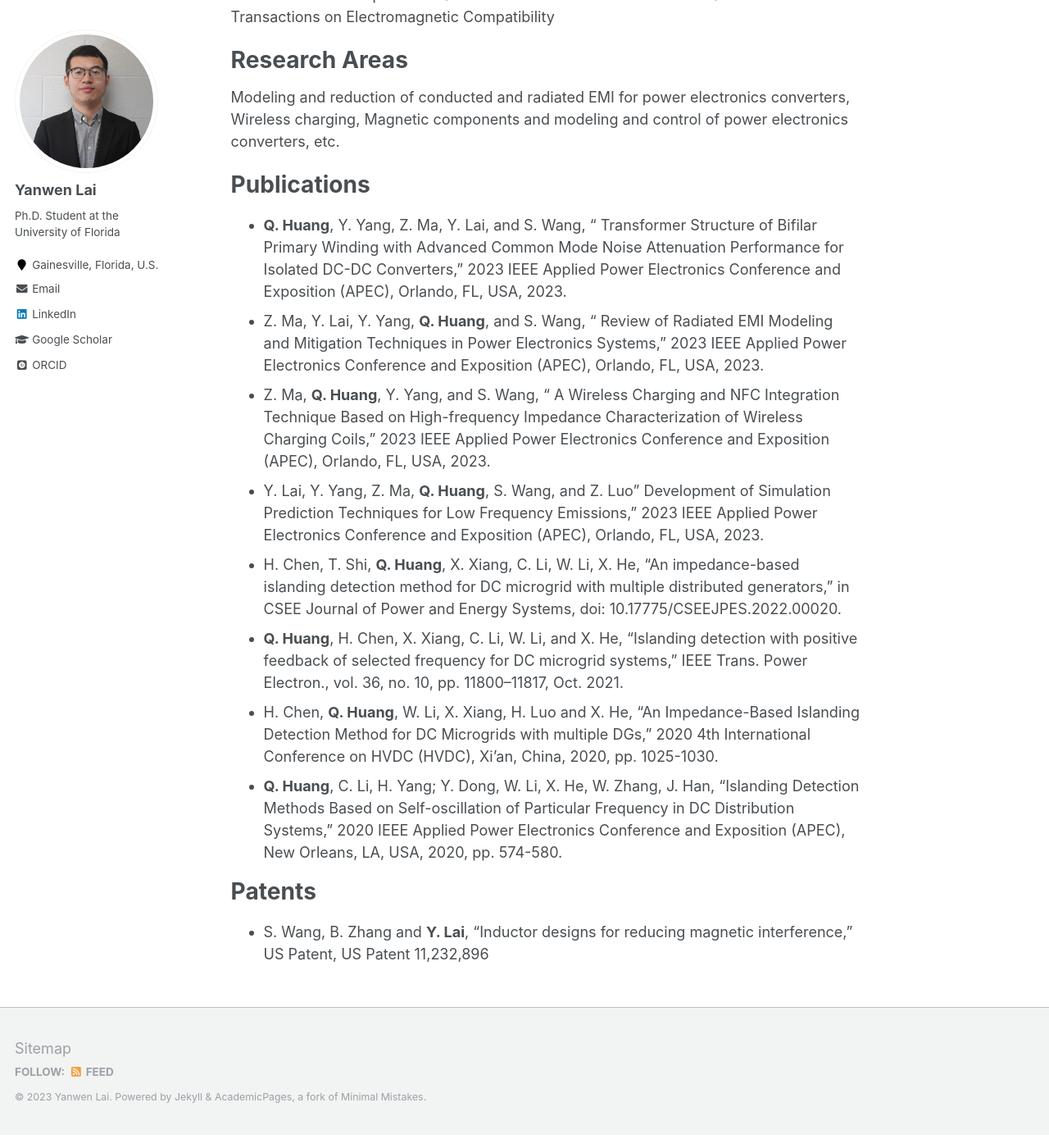
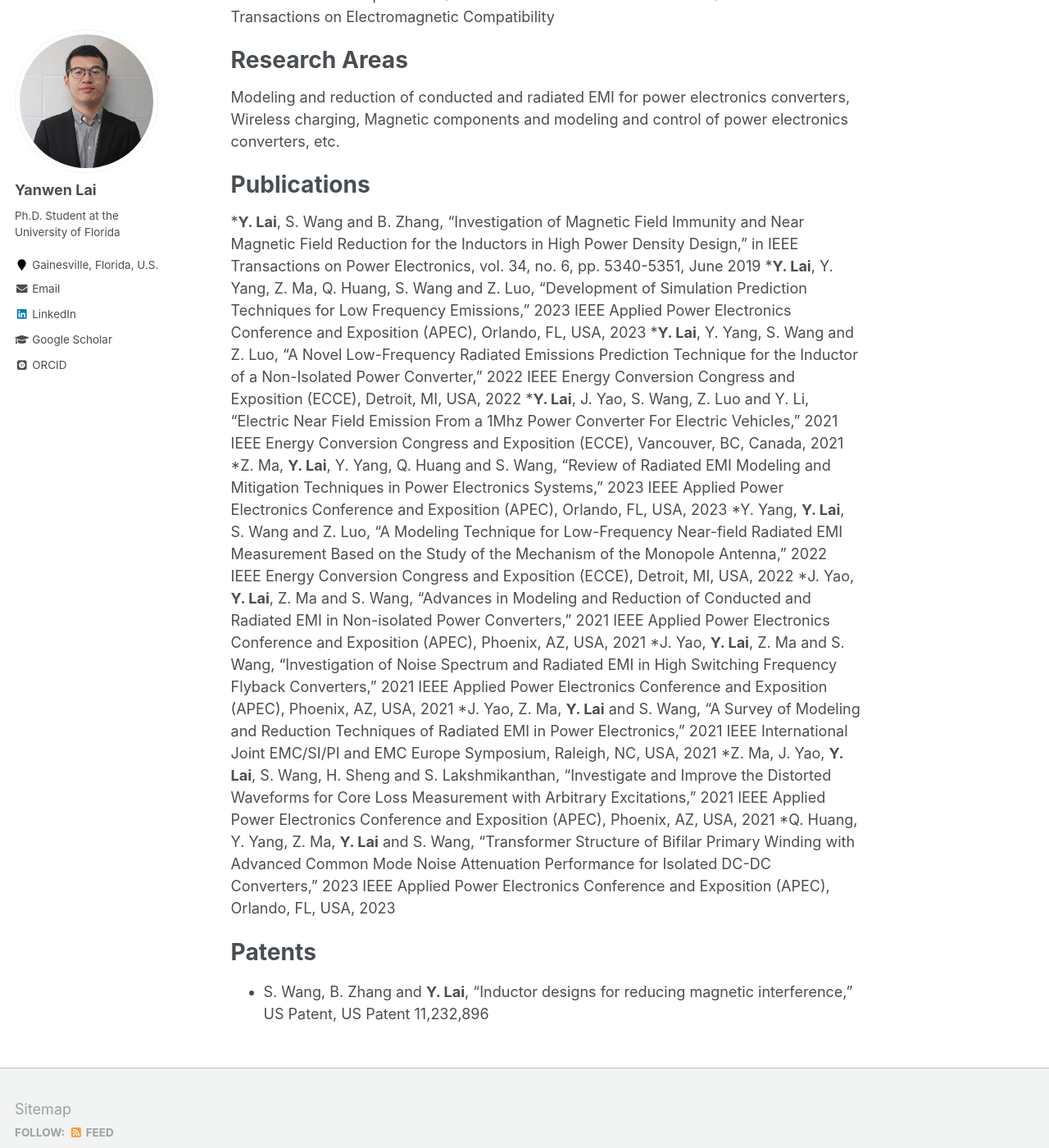
Before and after one commit to slionnnnnn/yanwenlai, a Jekyll site: the page built from _pages/about.md, in a window 1280 px wide and 1400 px high, scrolled down 410 px. Shown: the whole window at 82% size. Built offline with Jekyll 4.4.1, drawn with Linux system fonts in a browser that asks for light colours; some web fonts are replaced.

Commit message:
Update about.md

```diff
--- a/_pages/about.md
+++ b/_pages/about.md
@@ -26,14 +26,18 @@ Modeling and reduction of conducted and radiated EMI for power electronics conve
 
 Publications
 ======
-* __Q. Huang__, Y. Yang, Z. Ma, Y. Lai, and S. Wang, " Transformer Structure of Bifilar Primary Winding with Advanced Common Mode Noise Attenuation Performance for Isolated DC-DC Converters," 2023 IEEE Applied Power Electronics Conference and Exposition (APEC), Orlando, FL, USA, 2023.
-* Z. Ma, Y. Lai, Y. Yang, __Q. Huang__, and S. Wang, " Review of Radiated EMI Modeling and Mitigation Techniques in Power Electronics Systems," 2023 IEEE Applied Power Electronics Conference and Exposition (APEC), Orlando, FL, USA, 2023.
-* Z. Ma, __Q. Huang__, Y. Yang, and S. Wang, " A Wireless Charging and NFC Integration Technique Based on High-frequency Impedance Characterization of Wireless Charging Coils," 2023 IEEE Applied Power Electronics Conference and Exposition (APEC), Orlando, FL, USA, 2023.
-* Y. Lai, Y. Yang, Z. Ma, __Q. Huang__, S. Wang, and Z. Luo" Development of Simulation Prediction Techniques for Low Frequency Emissions," 2023 IEEE Applied Power Electronics Conference and Exposition (APEC), Orlando, FL, USA, 2023.
-* H. Chen, T. Shi, __Q. Huang__, X. Xiang, C. Li, W. Li, X. He, "An impedance-based islanding detection method for DC microgrid with multiple distributed generators," in CSEE Journal of Power and Energy Systems, doi: 10.17775/CSEEJPES.2022.00020.
-* __Q. Huang__, H. Chen, X. Xiang, C. Li, W. Li, and X. He, “Islanding detection with positive feedback of selected frequency for DC microgrid systems,” IEEE Trans. Power Electron., vol. 36, no. 10, pp. 11800–11817, Oct. 2021.
-* H. Chen, __Q. Huang__, W. Li, X. Xiang, H. Luo and X. He, "An Impedance-Based Islanding Detection Method for DC Microgrids with multiple DGs," 2020 4th International Conference on HVDC (HVDC), Xi'an, China, 2020, pp. 1025-1030.
-* __Q. Huang__, C. Li, H. Yang; Y. Dong, W. Li, X. He, W. Zhang, J. Han, "Islanding Detection Methods Based on Self-oscillation of Particular Frequency in DC Distribution Systems," 2020 IEEE Applied Power Electronics Conference and Exposition (APEC), New Orleans, LA, USA, 2020, pp. 574-580.
+*__Y. Lai__, S. Wang and B. Zhang, "Investigation of Magnetic Field Immunity and Near Magnetic Field Reduction for the Inductors in High Power Density Design," in IEEE Transactions on Power Electronics, vol. 34, no. 6, pp. 5340-5351, June 2019
+*__Y. Lai__, Y. Yang, Z. Ma, Q. Huang, S. Wang and Z. Luo, "Development of Simulation Prediction Techniques for Low Frequency Emissions," 2023 IEEE Applied Power Electronics Conference and Exposition (APEC), Orlando, FL, USA, 2023
+*__Y. Lai__, Y. Yang, S. Wang and Z. Luo, "A Novel Low-Frequency Radiated Emissions Prediction Technique for the Inductor of a Non-Isolated Power Converter," 2022 IEEE Energy Conversion Congress and Exposition (ECCE), Detroit, MI, USA, 2022
+*__Y. Lai__, J. Yao, S. Wang, Z. Luo and Y. Li, "Electric Near Field Emission From a 1Mhz Power Converter For Electric Vehicles," 2021 IEEE Energy Conversion Congress and Exposition (ECCE), Vancouver, BC, Canada, 2021
+*Z. Ma, __Y. Lai__, Y. Yang, Q. Huang and S. Wang, "Review of Radiated EMI Modeling and Mitigation Techniques in Power Electronics Systems," 2023 IEEE Applied Power Electronics Conference and Exposition (APEC), Orlando, FL, USA, 2023
+*Y. Yang, __Y. Lai__, S. Wang and Z. Luo, "A Modeling Technique for Low-Frequency Near-field Radiated EMI Measurement Based on the Study of the Mechanism of the Monopole Antenna," 2022 IEEE Energy Conversion Congress and Exposition (ECCE), Detroit, MI, USA, 2022
+*J. Yao, __Y. Lai__, Z. Ma and S. Wang, "Advances in Modeling and Reduction of Conducted and Radiated EMI in Non-isolated Power Converters," 2021 IEEE Applied Power Electronics Conference and Exposition (APEC), Phoenix, AZ, USA, 2021
+*J. Yao, __Y. Lai__, Z. Ma and S. Wang, "Investigation of Noise Spectrum and Radiated EMI in High Switching Frequency Flyback Converters," 2021 IEEE Applied Power Electronics Conference and Exposition (APEC), Phoenix, AZ, USA, 2021
+*J. Yao, Z. Ma, __Y. Lai__ and S. Wang, "A Survey of Modeling and Reduction Techniques of Radiated EMI in Power Electronics," 2021 IEEE International Joint EMC/SI/PI and EMC Europe Symposium, Raleigh, NC, USA, 2021
+*Z. Ma, J. Yao, __Y. Lai__, S. Wang, H. Sheng and S. Lakshmikanthan, "Investigate and Improve the Distorted Waveforms for Core Loss Measurement with Arbitrary Excitations," 2021 IEEE Applied Power Electronics Conference and Exposition (APEC), Phoenix, AZ, USA, 2021
+*Q. Huang, Y. Yang, Z. Ma, __Y. Lai__ and S. Wang, "Transformer Structure of Bifilar Primary Winding with Advanced Common Mode Noise Attenuation Performance for Isolated DC-DC Converters," 2023 IEEE Applied Power Electronics Conference and Exposition (APEC), Orlando, FL, USA, 2023
+
 
 Patents
 ======
```
